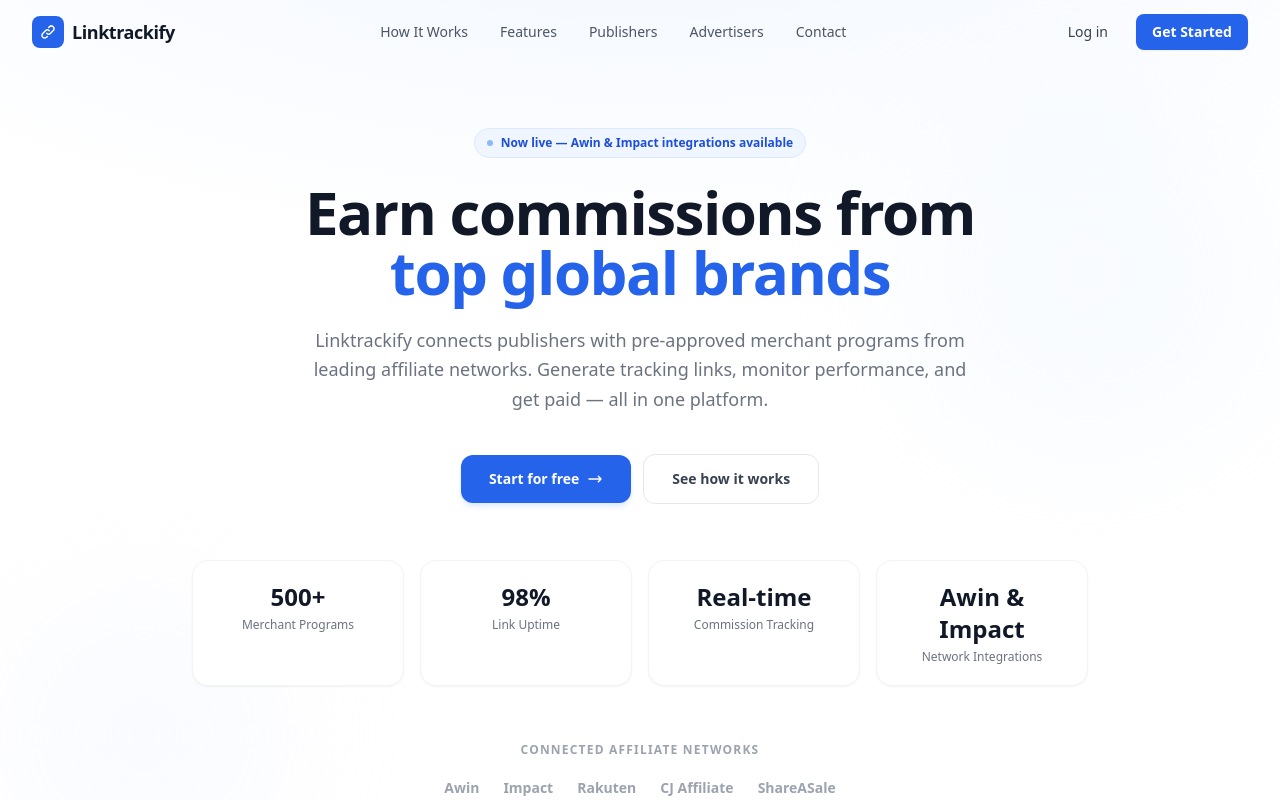
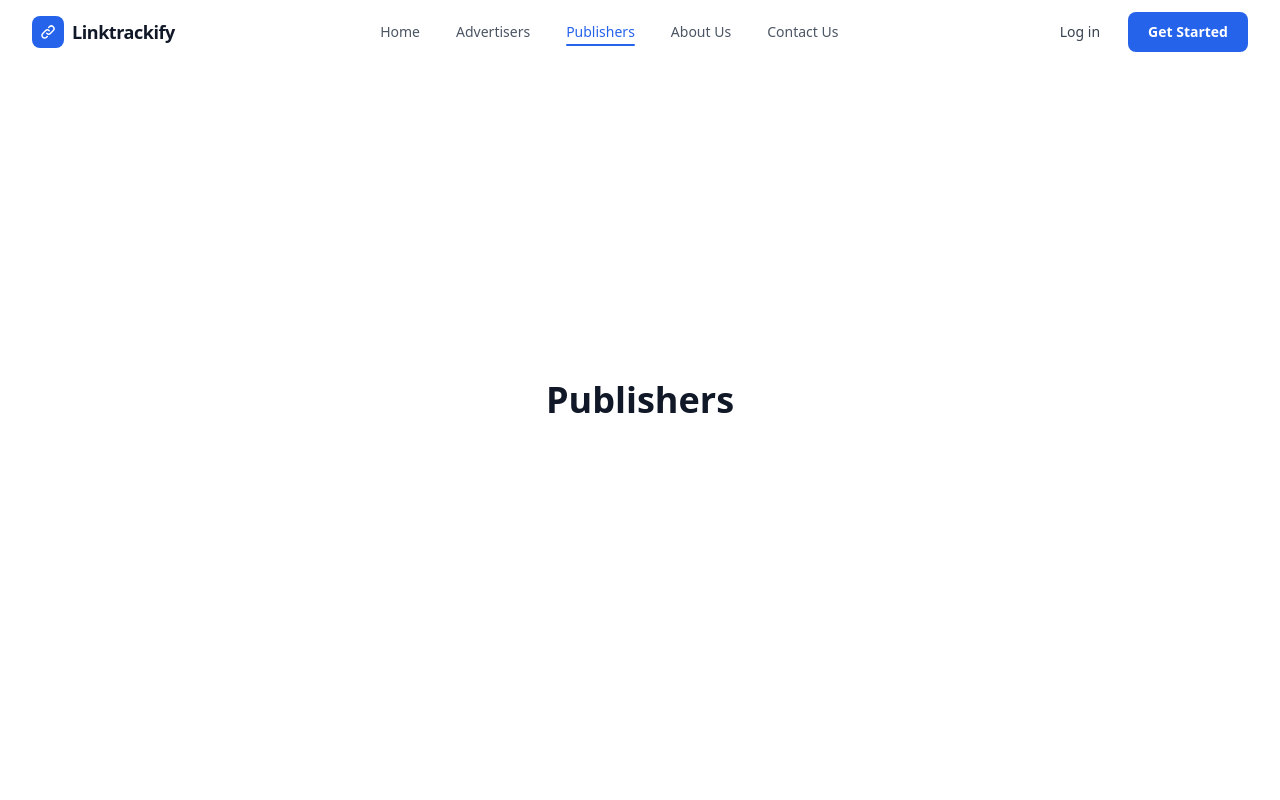
Before and after one commit to shareasaledata-oss/linktrackify-app, a React (Create React App) app: page /publishers in a window 1280 px wide. Shown: the top 800 px of the page. Built offline with nearby package versions, Linux system fonts and the light colour scheme.

Commit message:
add routing and premium navbar

```diff
--- a/package.json
+++ b/package.json
@@ -9,6 +9,7 @@
     "@testing-library/user-event": "^13.5.0",
     "react": "^19.2.6",
     "react-dom": "^19.2.6",
+    "react-router-dom": "^7.15.1",
     "react-scripts": "5.0.1",
     "web-vitals": "^2.1.4"
   },
--- a/src/App.js
+++ b/src/App.js
@@ -1,11 +1,16 @@
 import { useState, useEffect } from "react";
+import { Routes, Route, Link, useLocation } from "react-router-dom";
+import Advertisers from "./pages/Advertisers";
+import Publishers from "./pages/Publishers";
+import AboutUs from "./pages/AboutUs";
+import ContactUs from "./pages/ContactUs";
 
 const NAV_LINKS = [
-  { label: "How It Works", href: "#how-it-works" },
-  { label: "Features", href: "#features" },
-  { label: "Publishers", href: "#publishers" },
-  { label: "Advertisers", href: "#advertisers" },
-  { label: "Contact", href: "#contact" },
+  { label: "Home", href: "/" },
+  { label: "Advertisers", href: "/advertisers" },
+  { label: "Publishers", href: "/publishers" },
+  { label: "About Us", href: "/about-us" },
+  { label: "Contact Us", href: "/contact-us" },
 ];
 
 const STATS = [
@@ -122,12 +127,12 @@
 ];
 
 const BENEFITS = [
-  { label: "No setup fees", icon: "✓" },
-  { label: "Pre-approved merchant access", icon: "✓" },
-  { label: "Transparent commission rates", icon: "✓" },
-  { label: "Real-time reporting dashboard", icon: "✓" },
-  { label: "Dedicated publisher support", icon: "✓" },
-  { label: "Structured payout schedule", icon: "✓" },
+  { label: "No setup fees" },
+  { label: "Pre-approved merchant access" },
+  { label: "Transparent commission rates" },
+  { label: "Real-time reporting dashboard" },
+  { label: "Dedicated publisher support" },
+  { label: "Structured payout schedule" },
 ];
 
 const NETWORKS = ["Awin", "Impact", "Rakuten", "CJ Affiliate", "ShareASale"];
@@ -158,6 +163,7 @@
 function Navbar() {
   const [scrolled, setScrolled] = useState(false);
   const [menuOpen, setMenuOpen] = useState(false);
+  const location = useLocation();
 
   useEffect(() => {
     const handler = () => setScrolled(window.scrollY > 20);
@@ -165,41 +171,71 @@
     return () => window.removeEventListener("scroll", handler);
   }, []);
 
+  useEffect(() => {
+    setMenuOpen(false);
+  }, [location]);
+
   return (
-    <nav
-      className={`fixed top-0 left-0 right-0 z-50 transition-all duration-300 ${
-        scrolled ? "bg-white/95 backdrop-blur-md shadow-sm border-b border-gray-100" : "bg-transparent"
-      }`}
-    >
+    <nav className={`fixed top-0 left-0 right-0 z-50 transition-all duration-300 ${scrolled ? "bg-white/95 backdrop-blur-md shadow-sm border-b border-gray-100" : "bg-white/90 backdrop-blur-sm"}`}>
       <div className="max-w-7xl mx-auto px-6 lg:px-8">
         <div className="flex items-center justify-between h-16">
-          <a href="/" className="flex items-center gap-2">
-            <div className="w-8 h-8 bg-blue-600 rounded-lg flex items-center justify-center">
+
+          {/* Logo */}
+          <Link to="/" className="flex items-center gap-2 group">
+            <div className="w-8 h-8 bg-blue-600 rounded-lg flex items-center justify-center transition-all duration-300 group-hover:bg-blue-700 group-hover:scale-105 group-hover:shadow-md group-hover:shadow-blue-200">
               <svg width="16" height="16" fill="none" viewBox="0 0 24 24" stroke="white" strokeWidth={2.2}>
                 <path strokeLinecap="round" strokeLinejoin="round" d="M13.828 10.172a4 4 0 00-5.656 0l-4 4a4 4 0 105.656 5.656l1.102-1.101m-.758-4.899a4 4 0 005.656 0l4-4a4 4 0 00-5.656-5.656l-1.1 1.1" />
               </svg>
             </div>
             <span className="font-bold text-gray-900 text-lg tracking-tight">Linktrackify</span>
-          </a>
+          </Link>
 
-          <div className="hidden md:flex items-center gap-8">
-            {NAV_LINKS.map((l) => (
-              <a key={l.label} href={l.href} className="text-sm text-gray-600 hover:text-gray-900 transition-colors font-medium">
-                {l.label}
-              </a>
-            ))}
+          {/* Desktop Nav */}
+          <div className="hidden md:flex items-center gap-1">
+            {NAV_LINKS.map((l) => {
+              const isActive = location.pathname === l.href;
+              return (
+                <Link
+                  key={l.label}
+                  to={l.href}
+                  className={`relative px-4 py-2 text-sm font-medium rounded-lg transition-all duration-200 group
+                    ${isActive ? "text-blue-600" : "text-gray-600 hover:text-gray-900"}`}
+                >
+                  <span className="relative z-10 transition-transform duration-200 inline-block group-hover:-translate-y-0.5">
+                    {l.label}
+                  </span>
+                  {/* Hover background */}
+                  <span className="absolute inset-0 rounded-lg bg-gray-100 opacity-0 group-hover:opacity-100 transition-opacity duration-200" />
+                  {/* Active/hover underline */}
+                  <span className={`absolute bottom-1 left-4 right-4 h-0.5 rounded-full bg-blue-600 transition-all duration-200
+                    ${isActive ? "opacity-100" : "opacity-0 group-hover:opacity-40"}`} />
+                </Link>
+              );
+            })}
           </div>
 
+          {/* Buttons */}
           <div className="hidden md:flex items-center gap-3">
-            <a href="#login" className="text-sm font-medium text-gray-700 hover:text-gray-900 px-4 py-2 rounded-lg hover:bg-gray-100 transition-all">
+            <Link
+              to="/login"
+              className="text-sm font-medium text-gray-700 hover:text-gray-900 px-4 py-2 rounded-lg hover:bg-gray-100 transition-all duration-200 hover:-translate-y-0.5"
+            >
               Log in
-            </a>
-            <a href="#signup" className="text-sm font-semibold text-white bg-blue-600 hover:bg-blue-700 px-4 py-2 rounded-lg transition-all shadow-sm">
-              Get Started
-            </a>
+            </Link>
+            <Link
+              to="/register"
+              className="relative text-sm font-semibold text-white bg-blue-600 px-5 py-2.5 rounded-lg transition-all duration-200 hover:bg-blue-700 hover:-translate-y-0.5 hover:shadow-lg hover:shadow-blue-200 active:translate-y-0 active:shadow-md overflow-hidden group"
+            >
+              <span className="relative z-10">Get Started</span>
+              <span className="absolute inset-0 bg-gradient-to-r from-blue-600 to-blue-500 opacity-0 group-hover:opacity-100 transition-opacity duration-200" />
+            </Link>
           </div>
 
-          <button className="md:hidden p-2 rounded-lg hover:bg-gray-100" onClick={() => setMenuOpen(!menuOpen)}>
+          {/* Mobile menu button */}
+          <button
+            className="md:hidden p-2 rounded-lg hover:bg-gray-100 transition-colors"
+            onClick={() => setMenuOpen(!menuOpen)}
+          >
             <svg width="20" height="20" fill="none" viewBox="0 0 24 24" stroke="currentColor" strokeWidth={2}>
               {menuOpen ? (
                 <path strokeLinecap="round" strokeLinejoin="round" d="M6 18L18 6M6 6l12 12" />
@@ -210,16 +246,26 @@
           </button>
         </div>
 
+        {/* Mobile Menu */}
         {menuOpen && (
           <div className="md:hidden bg-white border-t border-gray-100 py-4 px-2 space-y-1">
             {NAV_LINKS.map((l) => (
-              <a key={l.label} href={l.href} className="block px-4 py-2 text-sm text-gray-700 hover:bg-gray-50 rounded-lg font-medium" onClick={() => setMenuOpen(false)}>
+              <Link
+                key={l.label}
+                to={l.href}
+                className={`block px-4 py-2.5 text-sm rounded-lg font-medium transition-all duration-200
+                  ${location.pathname === l.href ? "text-blue-600 bg-blue-50" : "text-gray-700 hover:bg-gray-50"}`}
+              >
                 {l.label}
-              </a>
+              </Link>
             ))}
-            <div className="pt-3 flex flex-col gap-2 px-4">
-              <a href="#login" className="text-center text-sm font-medium text-gray-700 border border-gray-200 py-2 rounded-lg">Log in</a>
-              <a href="#signup" className="text-center text-sm font-semibold text-white bg-blue-600 py-2 rounded-lg">Get Started</a>
+            <div className="pt-3 flex flex-col gap-2 px-2">
+              <Link to="/login" className="text-center text-sm font-medium text-gray-700 border border-gray-200 py-2.5 rounded-lg hover:bg-gray-50 transition-all">
+                Log in
+              </Link>
+              <Link to="/register" className="text-center text-sm font-semibold text-white bg-blue-600 py-2.5 rounded-lg hover:bg-blue-700 transition-all">
+                Get Started
+              </Link>
             </div>
           </div>
         )}
@@ -241,40 +287,35 @@
             <span className="w-1.5 h-1.5 bg-blue-500 rounded-full animate-pulse"></span>
             Now live — Awin & Impact integrations available
           </div>
-
           <h1 className="text-5xl lg:text-6xl font-bold text-gray-900 leading-tight tracking-tight mb-6">
             Earn commissions from<br />
             <span className="text-blue-600">top global brands</span>
           </h1>
-
           <p className="text-lg text-gray-500 leading-relaxed max-w-2xl mx-auto mb-10">
             Linktrackify connects publishers with pre-approved merchant programs from leading affiliate networks. Generate tracking links, monitor performance, and get paid — all in one platform.
           </p>
-
           <div className="flex flex-col sm:flex-row items-center justify-center gap-3">
-            <a href="#signup" className="w-full sm:w-auto inline-flex items-center justify-center gap-2 bg-blue-600 hover:bg-blue-700 text-white font-semibold px-7 py-3.5 rounded-xl transition-all shadow-md shadow-blue-100 text-sm">
+            <Link to="/register" className="w-full sm:w-auto inline-flex items-center justify-center gap-2 bg-blue-600 hover:bg-blue-700 text-white font-semibold px-7 py-3.5 rounded-xl transition-all shadow-md shadow-blue-100 text-sm hover:-translate-y-0.5 hover:shadow-lg hover:shadow-blue-200">
               Start for free
               <svg width="16" height="16" fill="none" viewBox="0 0 24 24" stroke="currentColor" strokeWidth={2.2}>
                 <path strokeLinecap="round" strokeLinejoin="round" d="M17 8l4 4m0 0l-4 4m4-4H3" />
               </svg>
-            </a>
+            </Link>
             <a href="#how-it-works" className="w-full sm:w-auto inline-flex items-center justify-center gap-2 text-gray-700 font-semibold px-7 py-3.5 rounded-xl border border-gray-200 hover:border-gray-300 hover:bg-gray-50 transition-all text-sm">
               See how it works
             </a>
           </div>
         </div>
 
-        {/* Stats bar */}
         <div className="grid grid-cols-2 lg:grid-cols-4 gap-4 max-w-4xl mx-auto">
           {STATS.map((s) => (
-            <div key={s.label} className="bg-white border border-gray-100 rounded-2xl p-5 text-center shadow-sm">
+            <div key={s.label} className="bg-white border border-gray-100 rounded-2xl p-5 text-center shadow-sm hover:shadow-md transition-shadow">
               <div className="text-2xl font-bold text-gray-900 mb-1">{s.value}</div>
               <div className="text-xs text-gray-500 font-medium">{s.label}</div>
             </div>
           ))}
         </div>
 
-        {/* Network logos */}
         <div className="mt-14 text-center">
           <p className="text-xs font-semibold text-gray-400 uppercase tracking-widest mb-5">Connected affiliate networks</p>
           <div className="flex flex-wrap items-center justify-center gap-6">
@@ -297,7 +338,6 @@
           <h2 className="text-4xl font-bold text-gray-900 tracking-tight mb-4">From signup to earnings in 4 steps</h2>
           <p className="text-gray-500 max-w-xl mx-auto">A straightforward process designed to get you promoting and earning as fast as possible.</p>
         </div>
-
         <div className="grid md:grid-cols-2 lg:grid-cols-4 gap-6">
           {STEPS.map((step, i) => (
             <div key={step.number} className="relative bg-white rounded-2xl p-6 border border-gray-100 shadow-sm hover:shadow-md transition-shadow">
@@ -333,7 +373,6 @@
           <h2 className="text-4xl font-bold text-gray-900 tracking-tight mb-4">Everything you need to succeed</h2>
           <p className="text-gray-500 max-w-xl mx-auto">Built for publishers who want a clean, reliable, and transparent affiliate experience.</p>
         </div>
-
         <div className="grid md:grid-cols-2 lg:grid-cols-3 gap-6">
           {FEATURES.map((f) => (
             <div key={f.title} className="group p-6 rounded-2xl border border-gray-100 hover:border-blue-100 hover:shadow-md transition-all bg-white">
@@ -365,7 +404,6 @@
           <h2 className="text-4xl font-bold text-gray-900 tracking-tight mb-4">Simple, transparent revenue sharing</h2>
           <p className="text-gray-500 max-w-xl mx-auto">Merchants pay a commission on every validated sale. Linktrackify takes a small margin — the rest goes directly to you.</p>
         </div>
-
         <div className="max-w-3xl mx-auto">
           <div className="flex flex-col md:flex-row items-center justify-center gap-4 md:gap-0">
             {nodes.map((node, i) => (
@@ -386,7 +424,6 @@
               </div>
             ))}
           </div>
-
           <div className="mt-10 bg-white border border-gray-100 rounded-2xl p-6 shadow-sm">
             <p className="text-sm font-semibold text-gray-700 mb-4">Example commission breakdown</p>
             <div className="space-y-3">
@@ -409,7 +446,7 @@
   );
 }
 
-function Publishers() {
+function PublishersSection() {
   return (
     <section id="publishers" className="py-24 px-6 lg:px-8 bg-white">
       <div className="max-w-7xl mx-auto">
@@ -426,14 +463,13 @@
                 </li>
               ))}
             </ul>
-            <a href="#signup" className="inline-flex items-center gap-2 bg-blue-600 hover:bg-blue-700 text-white font-semibold px-6 py-3 rounded-xl transition-all shadow-sm text-sm">
+            <Link to="/register" className="inline-flex items-center gap-2 bg-blue-600 hover:bg-blue-700 text-white font-semibold px-6 py-3 rounded-xl transition-all shadow-sm text-sm hover:-translate-y-0.5 hover:shadow-md hover:shadow-blue-200">
               Join as a Publisher
               <svg width="14" height="14" fill="none" viewBox="0 0 24 24" stroke="currentColor" strokeWidth={2.2}>
                 <path strokeLinecap="round" strokeLinejoin="round" d="M17 8l4 4m0 0l-4 4m4-4H3" />
               </svg>
-            </a>
+            </Link>
           </div>
-
           <div className="bg-gray-50 rounded-3xl p-8 border border-gray-100">
             <div className="bg-white rounded-2xl p-5 shadow-sm border border-gray-100 mb-4">
               <div className="flex items-center justify-between mb-4">
@@ -453,7 +489,6 @@
                 ))}
               </div>
             </div>
-
             <div className="bg-white rounded-2xl p-5 shadow-sm border border-gray-100">
               <p className="text-sm font-semibold text-gray-700 mb-3">Active Programs</p>
               {[
@@ -479,7 +514,7 @@
   );
 }
 
-function Advertisers() {
+function AdvertisersSection() {
   return (
     <section id="advertisers" className="py-24 px-6 lg:px-8 bg-slate-900">
       <div className="max-w-7xl mx-auto">
@@ -501,14 +536,13 @@
                 </div>
               ))}
             </div>
-            <a href="#contact" className="inline-flex items-center gap-2 bg-white hover:bg-gray-100 text-slate-900 font-semibold px-6 py-3 rounded-xl transition-all text-sm">
+            <Link to="/contact-us" className="inline-flex items-center gap-2 bg-white hover:bg-gray-100 text-slate-900 font-semibold px-6 py-3 rounded-xl transition-all text-sm hover:-translate-y-0.5">
               Get in touch
               <svg width="14" height="14" fill="none" viewBox="0 0 24 24" stroke="currentColor" strokeWidth={2.2}>
                 <path strokeLinecap="round" strokeLinejoin="round" d="M17 8l4 4m0 0l-4 4m4-4H3" />
               </svg>
-            </a>
+            </Link>
           </div>
-
           <div className="space-y-4">
             {[
               { icon: "🎯", title: "Cost-per-sale model", desc: "Only pay when a publisher drives a confirmed, validated sale to your store." },
@@ -547,10 +581,7 @@
                 onClick={() => setOpen(open === i ? null : i)}
               >
                 <span className="text-sm font-semibold text-gray-900">{faq.q}</span>
-                <svg
-                  className={`flex-shrink-0 ml-4 transition-transform ${open === i ? "rotate-45" : ""}`}
-                  width="16" height="16" fill="none" viewBox="0 0 24 24" stroke="currentColor" strokeWidth={2.2}
-                >
+                <svg className={`flex-shrink-0 ml-4 transition-transform duration-200 ${open === i ? "rotate-45" : ""}`} width="16" height="16" fill="none" viewBox="0 0 24 24" stroke="currentColor" strokeWidth={2.2}>
                   <path strokeLinecap="round" strokeLinejoin="round" d="M12 4v16m8-8H4" />
                 </svg>
               </button>
@@ -571,22 +602,20 @@
   return (
     <section className="py-24 px-6 lg:px-8 bg-blue-600">
       <div className="max-w-4xl mx-auto text-center">
-        <h2 className="text-4xl lg:text-5xl font-bold text-white tracking-tight mb-5">
-          Ready to start earning?
-        </h2>
+        <h2 className="text-4xl lg:text-5xl font-bold text-white tracking-tight mb-5">Ready to start earning?</h2>
         <p className="text-blue-100 text-lg mb-10 max-w-xl mx-auto">
           Join Linktrackify today and get access to hundreds of merchant programs, real-time tracking, and reliable commission payouts.
         </p>
         <div className="flex flex-col sm:flex-row items-center justify-center gap-4">
-          <a href="#signup" className="w-full sm:w-auto inline-flex items-center justify-center gap-2 bg-white hover:bg-gray-50 text-blue-700 font-bold px-8 py-4 rounded-xl transition-all shadow-md text-sm">
+          <Link to="/register" className="w-full sm:w-auto inline-flex items-center justify-center gap-2 bg-white hover:bg-gray-50 text-blue-700 font-bold px-8 py-4 rounded-xl transition-all shadow-md text-sm hover:-translate-y-0.5 hover:shadow-lg">
             Create your free account
             <svg width="16" height="16" fill="none" viewBox="0 0 24 24" stroke="currentColor" strokeWidth={2.2}>
               <path strokeLinecap="round" strokeLinejoin="round" d="M17 8l4 4m0 0l-4 4m4-4H3" />
             </svg>
-          </a>
-          <a href="#contact" className="w-full sm:w-auto inline-flex items-center justify-center text-blue-100 hover:text-white font-semibold px-8 py-4 rounded-xl border border-blue-400 hover:border-blue-200 transition-all text-sm">
+          </Link>
+          <Link to="/contact-us" className="w-full sm:w-auto inline-flex items-center justify-center text-blue-100 hover:text-white font-semibold px-8 py-4 rounded-xl border border-blue-400 hover:border-blue-200 transition-all text-sm">
             Talk to us first
-          </a>
+          </Link>
         </div>
       </div>
     </section>
@@ -595,7 +624,7 @@
 
 function Footer() {
   return (
-    <footer id="contact" className="bg-gray-900 text-gray-400 pt-16 pb-8 px-6 lg:px-8">
+    <footer className="bg-gray-900 text-gray-400 pt-16 pb-8 px-6 lg:px-8">
       <div className="max-w-7xl mx-auto">
         <div className="grid sm:grid-cols-2 lg:grid-cols-4 gap-10 mb-12">
           <div>
@@ -609,25 +638,23 @@
             </div>
             <p className="text-sm leading-relaxed text-gray-500">The affiliate marketing platform built for publishers who want transparency and results.</p>
           </div>
-
           {[
-            { title: "Platform", links: ["How It Works", "Features", "Merchant Programs", "Publisher Dashboard"] },
-            { title: "Company", links: ["About Us", "Publishers", "Advertisers", "Contact"] },
-            { title: "Legal", links: ["Privacy Policy", "Terms & Conditions", "Cookie Policy", "Imprint"] },
+            { title: "Platform", links: [{ label: "How It Works", href: "/#how-it-works" }, { label: "Features", href: "/#features" }, { label: "Merchant Programs", href: "/publishers" }, { label: "Publisher Dashboard", href: "/login" }] },
+            { title: "Company", links: [{ label: "About Us", href: "/about-us" }, { label: "Publishers", href: "/publishers" }, { label: "Advertisers", href: "/advertisers" }, { label: "Contact", href: "/contact-us" }] },
+            { title: "Legal", links: [{ label: "Privacy Policy", href: "/#" }, { label: "Terms & Conditions", href: "/#" }, { label: "Cookie Policy", href: "/#" }, { label: "Imprint", href: "/#" }] },
           ].map((col) => (
             <div key={col.title}>
               <p className="text-white text-sm font-semibold mb-4">{col.title}</p>
               <ul className="space-y-2.5">
                 {col.links.map((link) => (
-                  <li key={link}>
-                    <a href="/#" className="text-sm text-gray-500 hover:text-gray-300 transition-colors">{link}</a>
+                  <li key={link.label}>
+                    <Link to={link.href} className="text-sm text-gray-500 hover:text-gray-300 transition-colors">{link.label}</Link>
                   </li>
                 ))}
               </ul>
             </div>
           ))}
         </div>
-
         <div className="border-t border-gray-800 pt-8 flex flex-col sm:flex-row items-center justify-between gap-4">
           <p className="text-xs text-gray-600">© 2026 Linktrackify. All rights reserved.</p>
           <p className="text-xs text-gray-600">support@linktrackify.com</p>
@@ -637,18 +664,32 @@
   );
 }
 
+function HomePage() {
+  return (
+    <>
+      <Hero />
+      <HowItWorks />
+      <Features />
+      <EarningsFlow />
+      <PublishersSection />
+      <AdvertisersSection />
+      <FAQ />
+      <CTA />
+    </>
+  );
+}
+
 export default function App() {
   return (
     <div className="font-sans antialiased">
       <Navbar />
-      <Hero />
-      <HowItWorks />
-      <Features />
-      <EarningsFlow />
-      <Publishers />
-      <Advertisers />
-      <FAQ />
-      <CTA />
+      <Routes>
+        <Route path="/" element={<HomePage />} />
+        <Route path="/advertisers" element={<Advertisers />} />
+        <Route path="/publishers" element={<Publishers />} />
+        <Route path="/about-us" element={<AboutUs />} />
+        <Route path="/contact-us" element={<ContactUs />} />
+      </Routes>
       <Footer />
     </div>
   );
--- a/src/index.js
+++ b/src/index.js
@@ -2,16 +2,13 @@
 import ReactDOM from 'react-dom/client';
 import './index.css';
 import App from './App';
-import reportWebVitals from './reportWebVitals';
+import { BrowserRouter } from 'react-router-dom';
 
 const root = ReactDOM.createRoot(document.getElementById('root'));
 root.render(
   <React.StrictMode>
-    <App />
+    <BrowserRouter>
+      <App />
+    </BrowserRouter>
   </React.StrictMode>
 );
-
-// If you want to start measuring performance in your app, pass a function
-// to log results (for example: reportWebVitals(console.log))
-// or send to an analytics endpoint. Learn more: https://bit.ly/CRA-vitals
-reportWebVitals();
--- /dev/null
+++ b/src/pages/AboutUs.jsx
@@ -0,0 +1,9 @@
+import React from 'react';
+
+export default function AboutUs() {
+  return (
+    <div className="min-h-screen flex items-center justify-center">
+      <h1 className="text-4xl font-bold text-gray-900">About Us</h1>
+    </div>
+  );
+}
--- /dev/null
+++ b/src/pages/Advertisers.jsx
@@ -0,0 +1,9 @@
+import React from 'react';
+
+export default function Advertisers() {
+  return (
+    <div className="min-h-screen flex items-center justify-center">
+      <h1 className="text-4xl font-bold text-gray-900">Advertisers</h1>
+    </div>
+  );
+}
--- /dev/null
+++ b/src/pages/ContactUs.jsx
@@ -0,0 +1,9 @@
+import React from 'react';
+
+export default function ContactUs() {
+  return (
+    <div className="min-h-screen flex items-center justify-center">
+      <h1 className="text-4xl font-bold text-gray-900">Contact Us</h1>
+    </div>
+  );
+}
--- /dev/null
+++ b/src/pages/Publishers.jsx
@@ -0,0 +1,9 @@
+import React from 'react';
+
+export default function Publishers() {
+  return (
+    <div className="min-h-screen flex items-center justify-center">
+      <h1 className="text-4xl font-bold text-gray-900">Publishers</h1>
+    </div>
+  );
+}
```
Also changed, not shown: src/pages/Home.jsx (added, +9 -0 lines), 1 other file (tests, documents, lock files or other folders).
